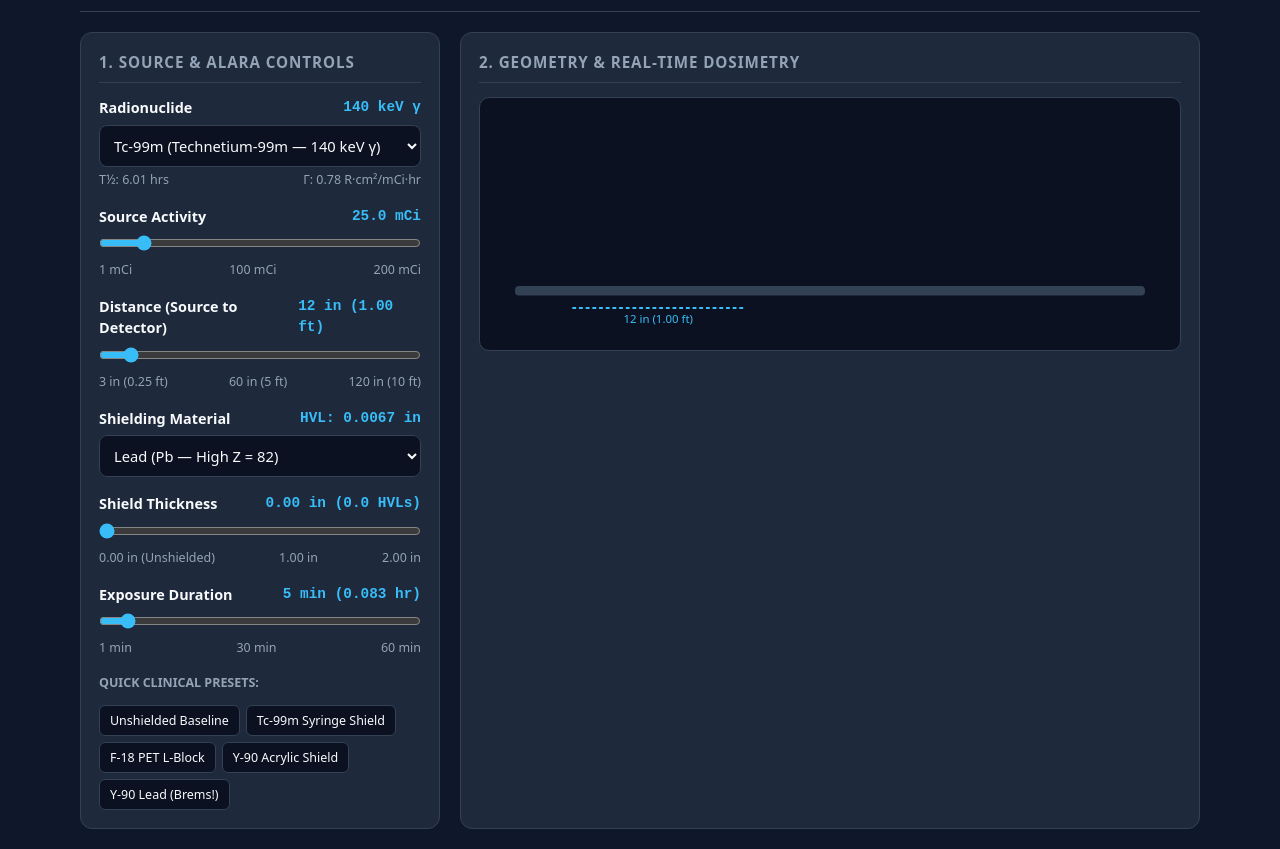
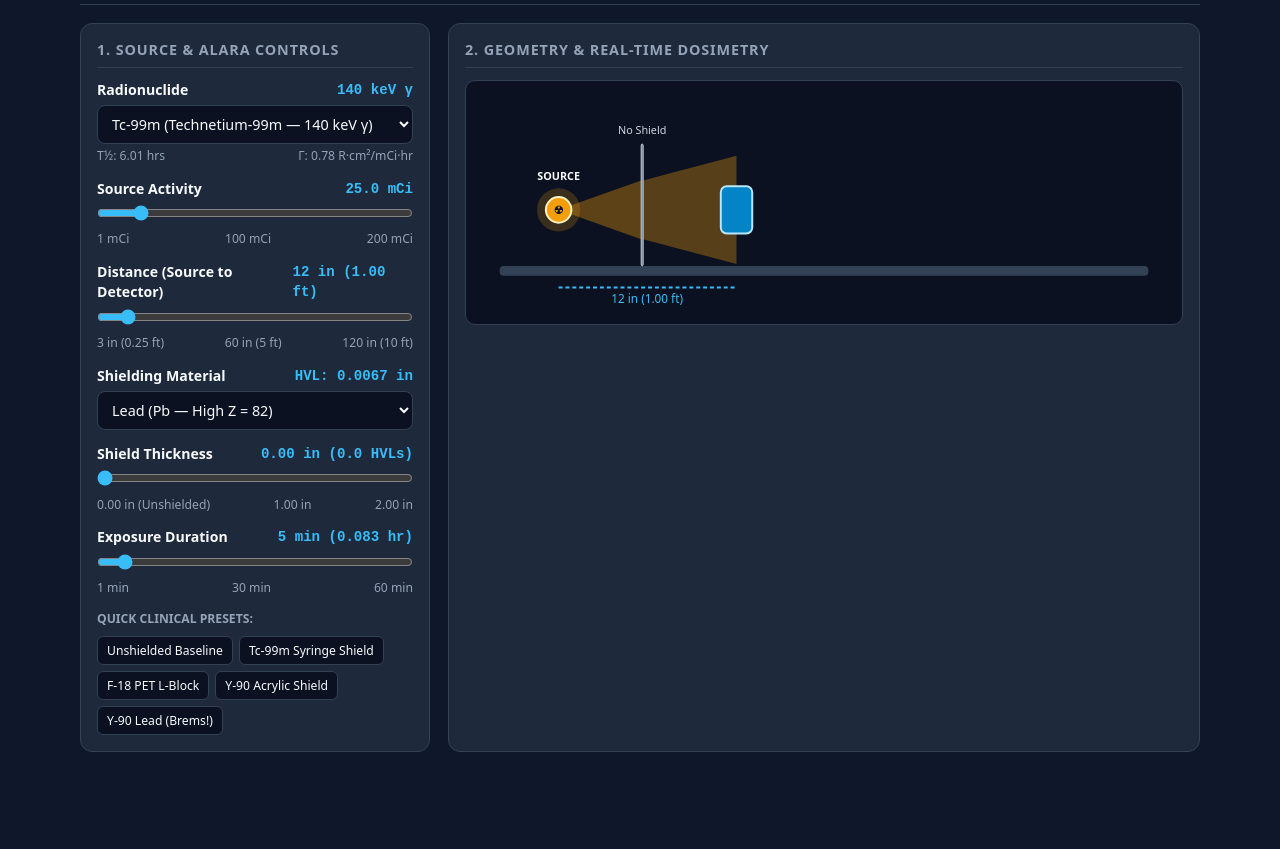
Before and after one commit to millicurie2319/alara-simulator, a plain HTML site: page index.html in a window 1280 px wide. Shown: the part 79-928 px from the top of the page. After the commit the page ends 849 px from the top, so only its background shows below. Drawn offline with Linux system fonts and the light colour scheme.

Commit message:
Refactor index.html for improved layout and styles
Updated title and adjusted styles for layout and readability. Simplified control headers and improved spacing for better user experience.

```diff
--- a/index.html
+++ b/index.html
@@ -3,90 +3,46 @@
 <head>
   <meta charset="UTF-8" />
   <meta name="viewport" content="width=device-width, initial-scale=1.0" />
-  <title>ALARA Radiation Safety Simulator | Time, Distance & Shielding</title>
+  <title>ALARA Radiation Safety Simulator</title>
   <style>
     :root {
-      --bg: #0f172a;
-      --panel: #1e293b;
-      --panel-alt: #0b1120;
-      --border: #334155;
-      --text: #f8fafc;
-      --muted: #94a3b8;
-      --accent: #38bdf8;
-      --warn: #f59e0b;
-      --danger: #ef4444;
-      --safe: #10b981;
+      --bg: #0f172a; --panel: #1e293b; --panel-alt: #0b1120; --border: #334155;
+      --text: #f8fafc; --muted: #94a3b8; --accent: #38bdf8; --warn: #f59e0b; --danger: #ef4444; --safe: #10b981;
     }
-
-    * { box-sizing: border-box; margin: 0; padding: 0; font-family: system-ui, -apple-system, Segoe UI, Roboto, sans-serif; }
-    body { background: var(--bg); color: var(--text); padding: 20px; line-height: 1.5; }
+    * { box-sizing: border-box; margin: 0; padding: 0; font-family: system-ui, -apple-system, sans-serif; }
+    body { background: var(--bg); color: var(--text); padding: 18px; line-height: 1.45; }
     .container { max-width: 1120px; margin: 0 auto; }
-
-    header {
-      display: flex; flex-wrap: wrap; justify-content: space-between; align-items: center;
-      border-bottom: 1px solid var(--border); padding-bottom: 14px; margin-bottom: 20px; gap: 10px;
-    }
-    header h1 { font-size: 1.45rem; color: var(--accent); display: flex; align-items: center; gap: 8px; }
-    header p { color: var(--muted); font-size: 0.9rem; }
-
-    .grid { display: grid; grid-template-columns: 360px 1fr; gap: 20px; }
+    header { display: flex; flex-wrap: wrap; justify-content: space-between; align-items: center; border-bottom: 1px solid var(--border); padding-bottom: 12px; margin-bottom: 18px; gap: 10px; }
+    header h1 { font-size: 1.4rem; color: var(--accent); }
+    header p { color: var(--muted); font-size: 0.88rem; }
+    .grid { display: grid; grid-template-columns: 350px 1fr; gap: 18px; }
     @media (max-width: 860px) { .grid { grid-template-columns: 1fr; } }
-
-    .card {
-      background: var(--panel); border: 1px solid var(--border); border-radius: 12px; padding: 18px;
-    }
-    .card h2 {
-      font-size: 0.95rem; text-transform: uppercase; letter-spacing: 0.06em; color: var(--muted);
-      margin-bottom: 14px; border-bottom: 1px solid var(--border); padding-bottom: 8px;
-    }
-
-    .control-group { margin-bottom: 16px; }
-    .control-header { display: flex; justify-content: space-between; font-size: 0.9rem; margin-bottom: 6px; font-weight: 600; }
-    .control-header span.val { color: var(--accent); font-family: ui-monospace, SFMono-Regular, monospace; }
-
+    .card { background: var(--panel); border: 1px solid var(--border); border-radius: 12px; padding: 16px; }
+    .card h2 { font-size: 0.9rem; text-transform: uppercase; letter-spacing: 0.06em; color: var(--muted); margin-bottom: 12px; border-bottom: 1px solid var(--border); padding-bottom: 6px; }
+    .control-group { margin-bottom: 14px; }
+    .control-header { display: flex; justify-content: space-between; font-size: 0.88rem; margin-bottom: 5px; font-weight: 600; }
+    .control-header span.val { color: var(--accent); font-family: monospace; }
     select, input[type="range"] { width: 100%; }
-    select {
-      background: var(--panel-alt); color: var(--text); border: 1px solid var(--border);
-      padding: 9px 10px; border-radius: 8px; font-size: 0.92rem; cursor: pointer;
-    }
+    select { background: var(--panel-alt); color: var(--text); border: 1px solid var(--border); padding: 8px 10px; border-radius: 8px; font-size: 0.9rem; cursor: pointer; }
     input[type="range"] { accent-color: var(--accent); cursor: pointer; }
-
-    .sub-readout { font-size: 0.78rem; color: var(--muted); margin-top: 4px; display: flex; justify-content: space-between; }
-
-    .presets { display: flex; flex-wrap: wrap; gap: 6px; margin-top: 12px; }
-    .btn-preset {
-      background: var(--panel-alt); border: 1px solid var(--border); color: var(--text);
-      padding: 6px 10px; border-radius: 6px; font-size: 0.78rem; cursor: pointer; transition: 0.15s;
-    }
+    .sub-readout { font-size: 0.76rem; color: var(--muted); margin-top: 3px; display: flex; justify-content: space-between; }
+    .presets { display: flex; flex-wrap: wrap; gap: 6px; margin-top: 8px; }
+    .btn-preset { background: var(--panel-alt); border: 1px solid var(--border); color: var(--text); padding: 5px 9px; border-radius: 6px; font-size: 0.76rem; cursor: pointer; }
     .btn-preset:hover { border-color: var(--accent); color: var(--accent); }
-
-    .stage-box {
-      background: var(--panel-alt); border: 1px solid var(--border); border-radius: 10px;
-      padding: 16px; margin-bottom: 18px; position: relative; overflow: hidden;
-    }
-    svg#benchSvg { width: 100%; height: 220px; display: block; }
-
-    .metrics { display: grid; grid-template-columns: repeat(3, 1fr); gap: 12px; margin-bottom: 16px; }
+    .stage-box { background: var(--panel-alt); border: 1px solid var(--border); border-radius: 10px; padding: 14px; margin-bottom: 16px; }
+    svg#benchSvg { width: 100%; height: 215px; display: block; }
+    .metrics { display: grid; grid-template-columns: repeat(3, 1fr); gap: 12px; margin-bottom: 14px; }
     @media (max-width: 600px) { .metrics { grid-template-columns: 1fr; } }
-    .metric {
-      background: var(--panel-alt); border: 1px solid var(--border); border-radius: 10px; padding: 14px;
-    }
-    .metric-label { font-size: 0.78rem; color: var(--muted); text-transform: uppercase; letter-spacing: 0.04em; }
-    .metric-value { font-size: 1.55rem; font-weight: 700; font-family: ui-monospace, monospace; margin: 4px 0; }
-    .metric-sub { font-size: 0.78rem; color: var(--muted); }
-
-    .alert-box {
-      background: rgba(245, 158, 11, 0.12); border-left: 4px solid var(--warn);
-      padding: 12px 14px; border-radius: 6px; font-size: 0.86rem; color: #fde68a; margin-bottom: 14px;
-    }
-    .alert-box.info {
-      background: rgba(56, 189, 248, 0.1); border-left-color: var(--accent); color: #bae6fd;
-    }
-
-    .info-grid { display: grid; grid-template-columns: 1fr 1fr; gap: 12px; font-size: 0.85rem; }
+    .metric { background: var(--panel-alt); border: 1px solid var(--border); border-radius: 10px; padding: 12px; }
+    .metric-label { font-size: 0.75rem; color: var(--muted); text-transform: uppercase; letter-spacing: 0.04em; }
+    .metric-value { font-size: 1.5rem; font-weight: 700; font-family: monospace; margin: 4px 0; }
+    .metric-sub { font-size: 0.76rem; color: var(--muted); }
+    .alert-box { background: rgba(245, 158, 11, 0.12); border-left: 4px solid var(--warn); padding: 10px 12px; border-radius: 6px; font-size: 0.84rem; color: #fde68a; margin-bottom: 12px; }
+    .alert-box.info { background: rgba(56, 189, 248, 0.1); border-left-color: var(--accent); color: #bae6fd; }
+    .info-grid { display: grid; grid-template-columns: 1fr 1fr; gap: 12px; font-size: 0.83rem; }
     @media (max-width: 600px) { .info-grid { grid-template-columns: 1fr; } }
-    .info-tile { background: var(--panel-alt); border: 1px solid var(--border); border-radius: 8px; padding: 12px; }
-    .info-tile strong { color: var(--accent); display: block; margin-bottom: 4px; }
+    .info-tile { background: var(--panel-alt); border: 1px solid var(--border); border-radius: 8px; padding: 10px; }
+    .info-tile strong { color: var(--accent); display: block; margin-bottom: 3px; }
   </style>
 </head>
 <body>
@@ -96,21 +52,15 @@
       <h1>☢️ ALARA Hot-Lab Simulator</h1>
       <p>Interactive Time, Distance & Shielding Model for Nuclear Medicine</p>
     </div>
-    <div style="font-size: 0.82rem; color: var(--muted); text-align: right;">
-      Clinical Units: <strong>mCi</strong> • <strong>mR/hr</strong> • <strong>in / ft</strong>
-    </div>
+    <div style="font-size: 0.8rem; color: var(--muted);">Units: <strong>mCi</strong> • <strong>mR/hr</strong> • <strong>in / ft</strong></div>
   </header>
 
   <div class="grid">
-    <!-- CONTROLS PANEL -->
     <div class="card">
       <h2>1. Source & ALARA Controls</h2>
 
       <div class="control-group">
-        <div class="control-header">
-          <label for="isotopeSelect">Radionuclide</label>
-          <span class="val" id="isoEnergyBadge">140 keV γ</span>
-        </div>
+        <div class="control-header"><label for="isotopeSelect">Radionuclide</label><span class="val" id="isoEnergyBadge">140 keV γ</span></div>
         <select id="isotopeSelect" onchange="updateSim()">
           <option value="Tc99m">Tc-99m (Technetium-99m — 140 keV γ)</option>
           <option value="I123">I-123 (Iodine-123 — 159 keV γ)</option>
@@ -121,35 +71,23 @@
           <option value="Ga68">Ga-68 (Gallium-68 — 511 keV PET γ±)</option>
           <option value="Y90">Y-90 (Yttrium-90 — 2.28 MeV Pure β⁻)</option>
         </select>
-        <div class="sub-readout">
-          <span id="halfLifeText">T½: 6.01 hrs</span>
-          <span id="gammaText">Γ: 0.78 R·cm²/mCi·hr</span>
-        </div>
+        <div class="sub-readout"><span id="halfLifeText">T½: 6.01 hrs</span><span id="gammaText">Γ: 0.78 R·cm²/mCi·hr</span></div>
       </div>
 
       <div class="control-group">
-        <div class="control-header">
-          <label for="activitySlider">Source Activity</label>
-          <span class="val" id="activityVal">25.0 mCi</span>
-        </div>
-        <input type="range" id="activitySlider" min="1" max="200" step="1" value="25" oninput="updateSim()" onchange="updateSim()" />
+        <div class="control-header"><label for="activitySlider">Source Activity</label><span class="val" id="activityVal">25.0 mCi</span></div>
+        <input type="range" id="activitySlider" min="1" max="200" step="1" value="25" oninput="updateSim()" />
         <div class="sub-readout"><span>1 mCi</span><span>100 mCi</span><span>200 mCi</span></div>
       </div>
 
       <div class="control-group">
-        <div class="control-header">
-          <label for="distanceSlider">Distance (Source to Detector)</label>
-          <span class="val" id="distanceVal">12 in (1.00 ft)</span>
-        </div>
-        <input type="range" id="distanceSlider" min="3" max="120" step="1" value="12" oninput="updateSim()" onchange="updateSim()" />
+        <div class="control-header"><label for="distanceSlider">Distance (Source to Detector)</label><span class="val" id="distanceVal">12 in (1.00 ft)</span></div>
+        <input type="range" id="distanceSlider" min="3" max="120" step="1" value="12" oninput="updateSim()" />
         <div class="sub-readout"><span>3 in (0.25 ft)</span><span>60 in (5 ft)</span><span>120 in (10 ft)</span></div>
       </div>
 
       <div class="control-group">
-        <div class="control-header">
-          <label for="shieldMatSelect">Shielding Material</label>
-          <span class="val" id="hvlVal">HVL: 0.0067 in</span>
-        </div>
+        <div class="control-header"><label for="shieldMatSelect">Shielding Material</label><span class="val" id="hvlVal">HVL: 0.0067 in</span></div>
         <select id="shieldMatSelect" onchange="updateSim()">
           <option value="Lead">Lead (Pb — High Z = 82)</option>
           <option value="Tungsten">Tungsten (W — High Z = 74, Dense)</option>
@@ -160,25 +98,19 @@
       </div>
 
       <div class="control-group">
-        <div class="control-header">
-          <label for="shieldThickSlider">Shield Thickness</label>
-          <span class="val" id="shieldThickVal">0.00 in (0.0 HVLs)</span>
-        </div>
-        <input type="range" id="shieldThickSlider" min="0" max="2.0" step="0.02" value="0.00" oninput="updateSim()" onchange="updateSim()" />
+        <div class="control-header"><label for="shieldThickSlider">Shield Thickness</label><span class="val" id="shieldThickVal">0.00 in (0.0 HVLs)</span></div>
+        <input type="range" id="shieldThickSlider" min="0" max="2.0" step="0.02" value="0.00" oninput="updateSim()" />
         <div class="sub-readout"><span>0.00 in (Unshielded)</span><span>1.00 in</span><span>2.00 in</span></div>
       </div>
 
       <div class="control-group">
-        <div class="control-header">
-          <label for="timeSlider">Exposure Duration</label>
-          <span class="val" id="timeVal">5 min (0.083 hr)</span>
-        </div>
-        <input type="range" id="timeSlider" min="1" max="60" step="1" value="5" oninput="updateSim()" onchange="updateSim()" />
+        <div class="control-header"><label for="timeSlider">Exposure Duration</label><span class="val" id="timeVal">5 min (0.083 hr)</span></div>
+        <input type="range" id="timeSlider" min="1" max="60" step="1" value="5" oninput="updateSim()" />
         <div class="sub-readout"><span>1 min</span><span>30 min</span><span>60 min</span></div>
       </div>
 
       <div>
-        <div style="font-size: 0.78rem; color: var(--muted); font-weight: 600;">QUICK CLINICAL PRESETS:</div>
+        <div style="font-size: 0.76rem; color: var(--muted); font-weight: 600;">QUICK CLINICAL PRESETS:</div>
         <div class="presets">
           <button type="button" class="btn-preset" onclick="applyPreset('unshielded')">Unshielded Baseline</button>
           <button type="button" class="btn-preset" onclick="applyPreset('tcSyringe')">Tc-99m Syringe Shield</button>
@@ -189,17 +121,20 @@
       </div>
     </div>
 
-    <!-- VISUALIZATION & READOUTS PANEL -->
     <div class="card">
       <h2>2. Geometry & Real-Time Dosimetry</h2>
 
       <div class="stage-box">
-        <svg id="benchSvg" viewBox="0 0 700 220" preserveAspectRatio="xMidYMid meet">
-          <!-- Bench Surface -->
-          <rect x="20" y="175" width="660" height="10" rx="4" fill="#334155" />
-
-          <!-- Distance Ruler Line -->
-          <line id="distLine" x1="80" y1="198" x2="261" y2="198" stroke="#38bdf8" stroke-width="2" stroke-dasharray="4,3" />
-          <text id="distLabelSvg" x="170" y="214" fill="#38bdf8" font-size="12" text-anchor="middle" font-family="monospace">12 in (1.00 ft)</text>
-
-          <!-- Radiation Beams (Pre-shield & Post-shield) -->
+        <svg id="benchSvg" viewBox="0 0 700 215" preserveAspectRatio="xMidYMid meet">
+          <rect x="20" y="172" width="660" height="10" rx="4" fill="#334155" />
+          <line id="distLine" x1="80" y1="194" x2="261" y2="194" stroke="#38bdf8" stroke-width="2" stroke-dasharray="4,3" />
+          <text id="distLabelSvg" x="170" y="210" fill="#38bdf8" font-size="12" text-anchor="middle" font-family="monospace">12 in (1.00 ft)</text>
+          <polygon id="beamPre" points="80,115 164,85 164,145" fill="rgba(245, 158, 11, 0.35)" />
+          <polygon id="beamPost" points="166,85 261,60 261,170 166,145" fill="rgba(245, 158, 11, 0.32)" />
+          <circle cx="80" cy="115" r="22" fill="rgba(245, 158, 11, 0.2)" />
+          <circle cx="80" cy="115" r="13" fill="#f59e0b" stroke="#fef3c7" stroke-width="2" />
+          <text x="80" y="119" fill="#0f172a" font-size="11" font-weight="bold" text-anchor="middle">☢</text>
+          <text x="80" y="85" fill="#f8fafc" font-size="11" font-weight="bold" text-anchor="middle">SOURCE</text>
+          <rect id="shieldRect" x="164" y="48" width="2" height="124" rx="2" fill="#64748b" stroke="#cbd5e1" stroke-width="1" />
+          <text id="shieldLabelSvg" x="165" y="38" fill="#cbd5e1" font-size="11" text-anchor="middle">No Shield</text>
+          <rect id="detBody" x="245" y="91" width="32" height="48" rx="6" fill="#0284c7" stroke="#bae6fd" stroke-width="2" />
```
